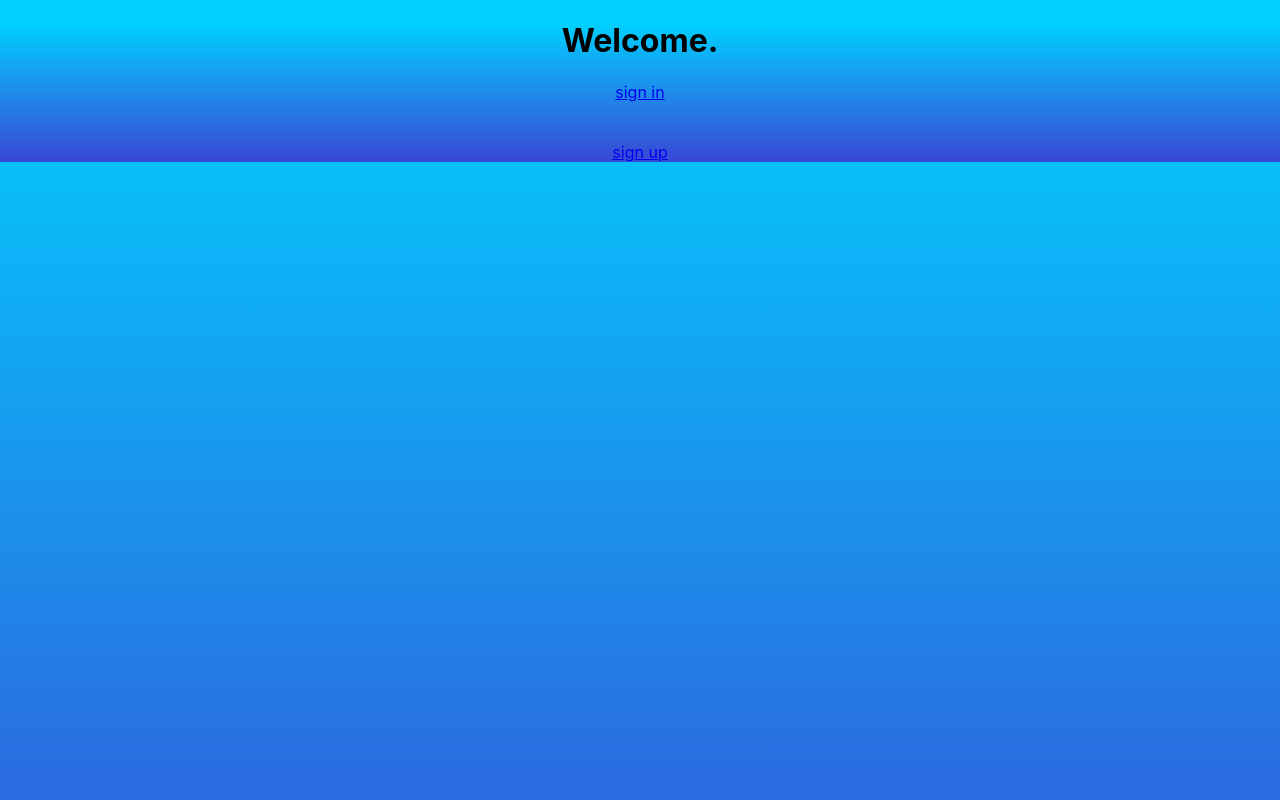
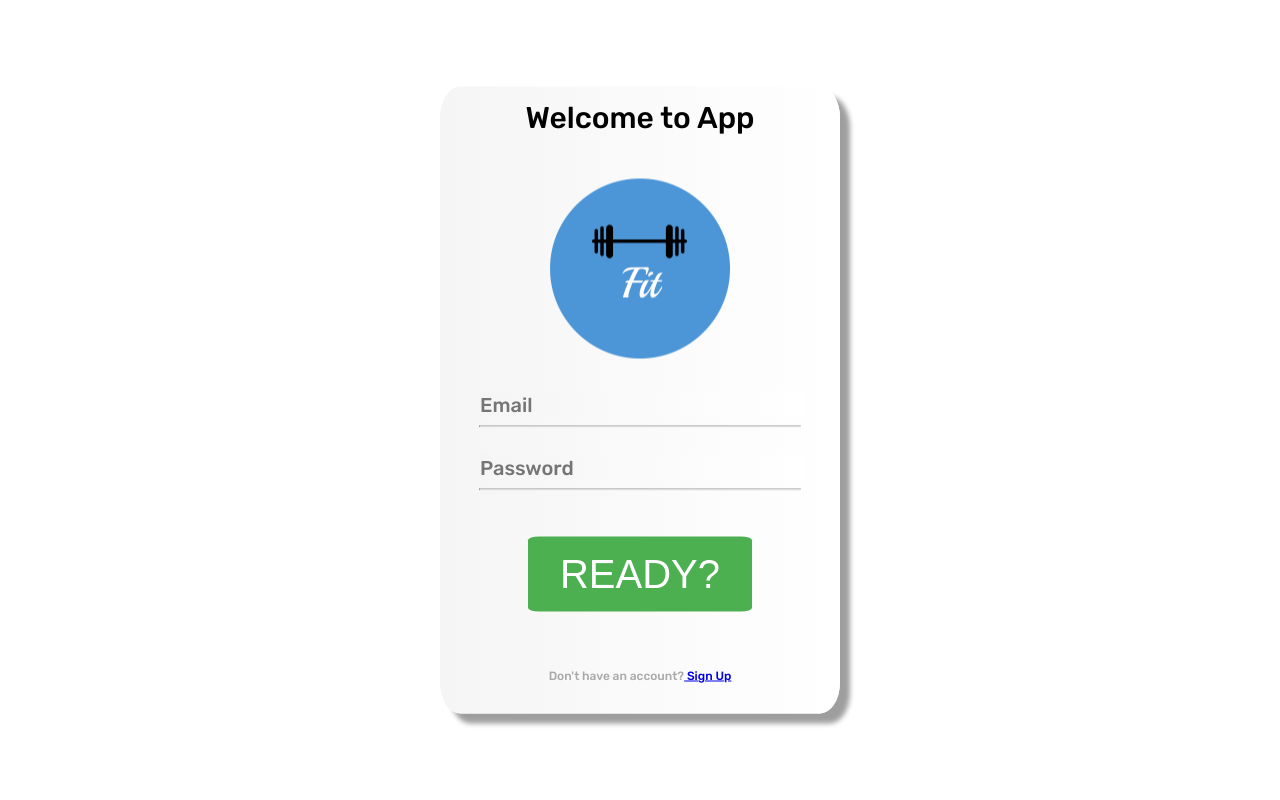
Before and after one commit to petermijkje/workout_app, a React (Create React App) app in the folder workout_app/: page /CreateYourProfile in a window 1280 px wide. Shown: the top 800 px of the page. Built offline with nearby package versions, Linux system fonts and the light colour scheme.

Commit message:
changed home page to create an else statement for signing in or signing up

```diff
--- a/workout_app/src/App.css
+++ b/workout_app/src/App.css
@@ -1,9 +1,6 @@
 html {
   background: linear-gradient( #00d2ff 0%, #3a47d5 100%);
 
-}
-
-.welcome__text{
 }
 
 .App {
--- a/workout_app/src/App.js
+++ b/workout_app/src/App.js
@@ -7,20 +7,6 @@ import HomePage from "./Components/HomePage.js"
 
 // import "./routes"
 
-const welcome =() =>{ return (<div><h1 className="welcome__text"> Welcome. </h1>
-<nav>
-<ul className="navbar__ul">
-  <li className="navbar">
-    <Link to="/signin">sign in</Link>
-  </li>
-  <br />
-  <br />
-  <li className="navbar">
-    <Link to="/signup">sign up </Link>
-  </li>
-</ul>
-</nav>
-</div>)}
 
 function App() {
   return (
@@ -28,51 +14,6 @@ function App() {
         <HomePage />
         <Route exact path="/signin" component={SignIn} />
         <Route exact path="/signup" component={SignUp} />
-      <br />
-      <br />
-      <br />
-      <br />
-      <br />
-      <br />
-      <br />
-      <br />
-      <br />
-      <br />
-      <br />
-      <br />
-      <br />
-      <br />
-      <br />
-      <br />
-      <br />
-      <br />
-      <br />
-      <br />
-      <br />
-      <br />
-      <br />
-      <br />
-      <br />
-      <br />
-      <br />
-      <br />
-      <br />
-      <br />
-      <br />
-      <br />
-      <br />
-      <br />
-      <br />
-      <br />
-      <br />
-      <br />
-      <br />
-      <br />
-      <br />
-      <br />
-      <br />
-      <br />
-      <br />
     </div>
   );
 }
--- a/workout_app/src/Components/HomePage.js
+++ b/workout_app/src/Components/HomePage.js
@@ -4,31 +4,39 @@ import SignIn from './SignIn/SignIn.js'
 import SignUp from './SignUp/SignUp.js'
 import { BrowserRouter as Router, Route, Link, Switch } from 'react-router-dom'
 
-// import "./routes"
+class HomePage extends React.Component {
+    constructor(){
+        super()
+        this.state = {isLoggedIn: false}
+    }
 
-const welcome =() =>{ return (<div><h1 className="welcome__text"> Welcome. </h1>
-<nav>
-<ul className="navbar__ul">
-  <li className="navbar">
-    <Link to="/signin">sign in</Link>
-  </li>
-  <br />
-  <br />
-  <li className="navbar">
-    <Link to="/signup">sign up </Link>
-  </li>
-</ul>
-</nav>
-</div>)}
+    handleLogoutClick() {
+        this.setState({isLoggedIn: false});
+      }
 
-function HomePage() {
-  return (
-    <div className="App">
-        {welcome()}
-        <Route exact path="/signin" component={SignIn} />
-        <Route exact path="/signup" component={SignUp} />
-    </div>
-  );
+    handleLoginClick() {
+        this.setState({isLoggedIn: true})
+    }
+
+render (){
+    const isLoggedIn = this.state
+    const welcome = this.state
+    if (isLoggedIn) {
+        return (
+            <div className="App">
+                <SignIn
+                    style={{'height': '100%', 'width': '100%'}}
+                />
+            </div>
+        )
+    } else return (
+        <SignUp />
+    )
+    return (
+        <div className="App">
+        </div>
+    );
+  }
 }
 
 export default HomePage;
```
